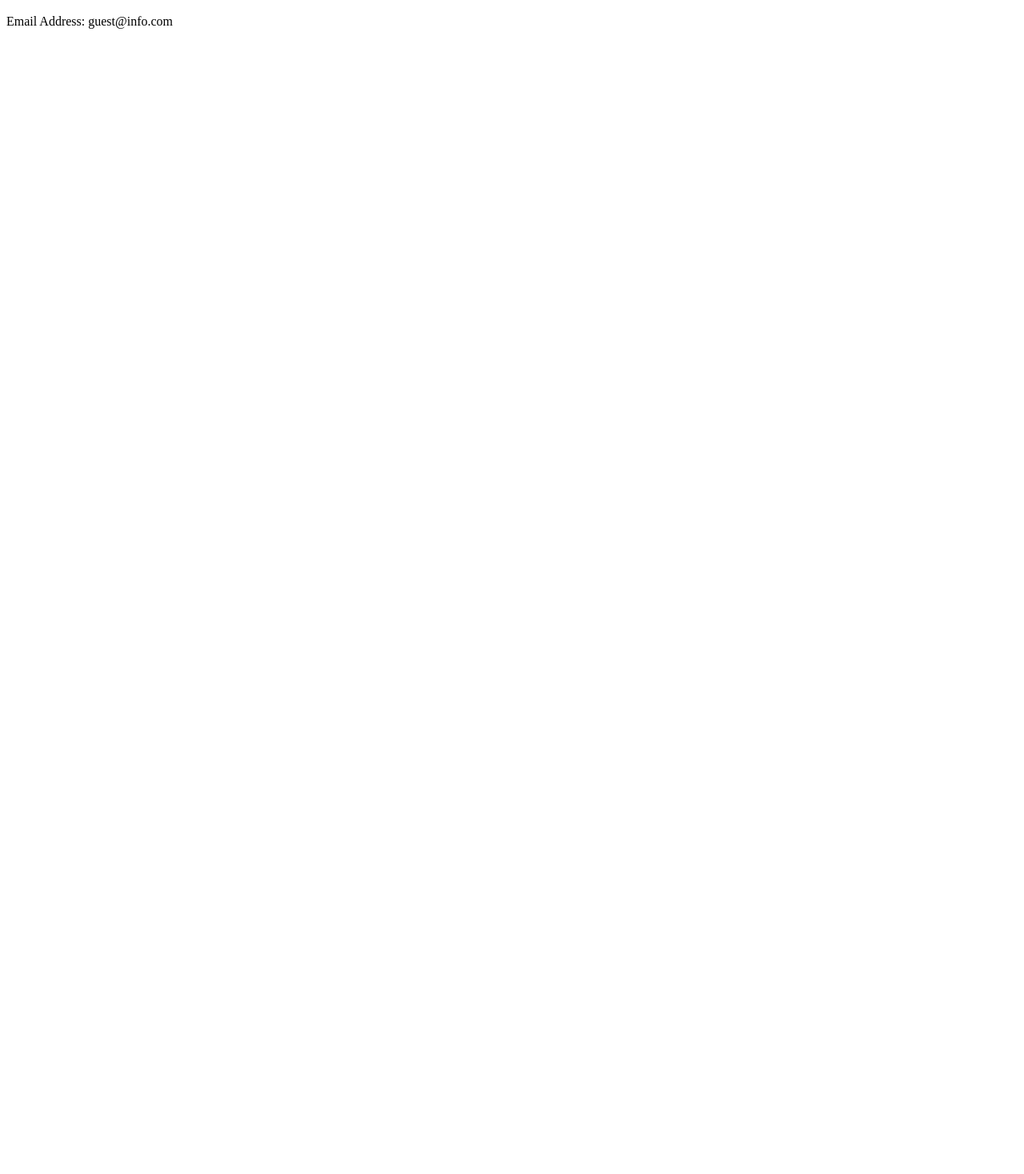
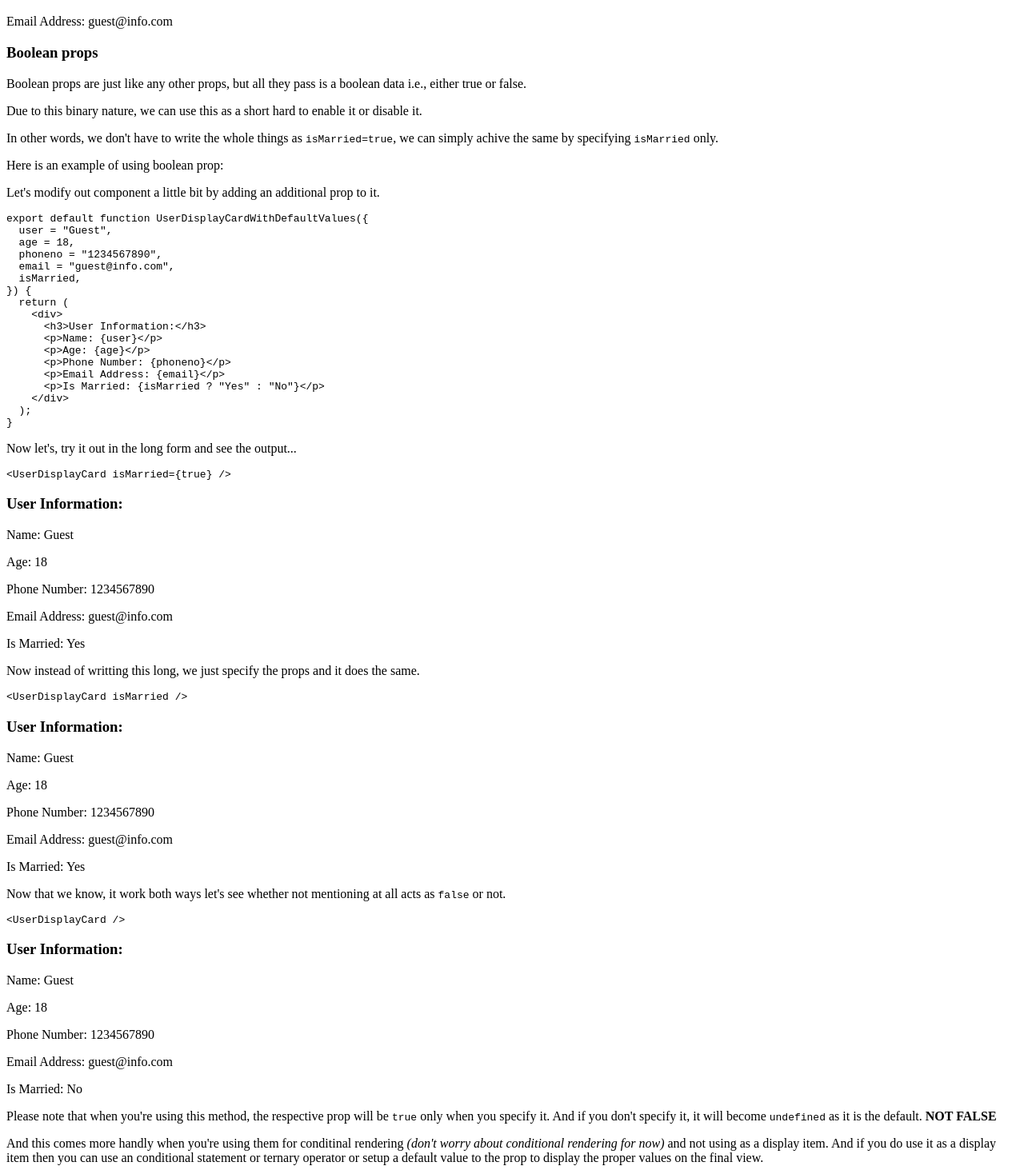
Before and after one commit to iamwatchdogs/Learning-React, a React (Vite) app: page / in a window 1280 px wide. Shown: the part 3382-4850 px from the top of the page at 80% size. Before the commit the page ends 3434 px from the top, so only its background shows below. Built offline with nearby package versions, Linux system fonts and the light colour scheme.

Commit message:
Completed explaining BooleanProps

```diff
--- a/src/components/props-components/additional-topics/BooleanProps.jsx
+++ b/src/components/props-components/additional-topics/BooleanProps.jsx
@@ -1,3 +1,115 @@
+import UserDisplayCardBoolean from "../../examples/UserDisplayCardBooleanProps";
+
+function Title() {
+  return <h3>Boolean props</h3>;
+}
+
+function Description() {
+  return (
+    <>
+      <p>
+        Boolean props are just like any other props, but all they pass is a
+        boolean data i.e., either true or false.
+      </p>
+      <p>
+        Due to this binary nature, we can use this as a short hard to enable it
+        or disable it.
+      </p>
+      <p>
+        In other words, we don{"'"}t have to write the whole things as{" "}
+        <code>isMarried={"true"}</code>, we can simply achive the same by
+        specifying <code>isMarried</code> only.
+      </p>
+    </>
+  );
+}
+
+function Example() {
+  const longFormExample = `<UserDisplayCard isMarried={true} />`;
+  const shortHandExample = `<UserDisplayCard isMarried />`;
+  const falseConditionCheckExample = `<UserDisplayCard />`;
+  const exampleComponent = `export default function UserDisplayCardWithDefaultValues({
+  user = "Guest",
+  age = 18,
+  phoneno = "1234567890",
+  email = "guest@info.com",
+  isMarried,
+}) {
+  return (
+    <div>
+      <h3>User Information:</h3>
+      <p>Name: {user}</p>
+      <p>Age: {age}</p>
+      <p>Phone Number: {phoneno}</p>
+      <p>Email Address: {email}</p>
+      <p>Is Married: {isMarried ? "Yes" : "No"}</p>
+    </div>
+  );
+}`;
+
+  return (
+    <>
+      <p>Here is an example of using boolean prop:</p>
+      <p>
+        Let{"'"}s modify out component a little bit by adding an additional prop
+        to it.
+      </p>
+      <pre>
+        <code>{exampleComponent}</code>
+      </pre>
+      <p>Now let{"'"}s, try it out in the long form and see the output...</p>
+      <pre>
+        <code>{longFormExample}</code>
+      </pre>
+      <UserDisplayCardBoolean isMarried={true} />
+      <p>
+        Now instead of writting this long, we just specify the props and it does
+        the same.
+      </p>
+      <pre>
+        <code>{shortHandExample}</code>
+      </pre>
+      <UserDisplayCardBoolean isMarried />
+      <p>
+        Now that we know, it work both ways let{"'"}s see whether not mentioning
+        at all acts as <code>false</code> or not.
+      </p>
+      <pre>
+        <code>{falseConditionCheckExample}</code>
+      </pre>
+      <UserDisplayCardBoolean />
+    </>
+  );
+}
+
+function EndNote() {
+  return (
+    <>
+      <p>
+        Please note that when you{"'"}re using this method, the respective prop
+        will be <code>true</code> only when you specify it. And if you don{"'"}t
+        specify it, it will become <code>undefined</code> as it is the default.{" "}
+        <b>NOT FALSE</b>
+      </p>
+      <p>
+        And this comes more handly when you{"'"}re using them for conditinal
+        rendering <i>(don{"'"}t worry about conditional rendering for now)</i>{" "}
+        and not using as a display item. And if you do use it as a display item
+        then you can use an conditional statement or ternary operator or setup a
+        default value to the prop to display the proper values on the final
+        view.
+      </p>
+    </>
+  );
+}
+
 export default function BooleanProps() {
-	return <></>;
+  return (
+    <>
+      <Title />
+      <Description />
+      <Example />
+      <EndNote />
+    </>
+  );
 }
```
